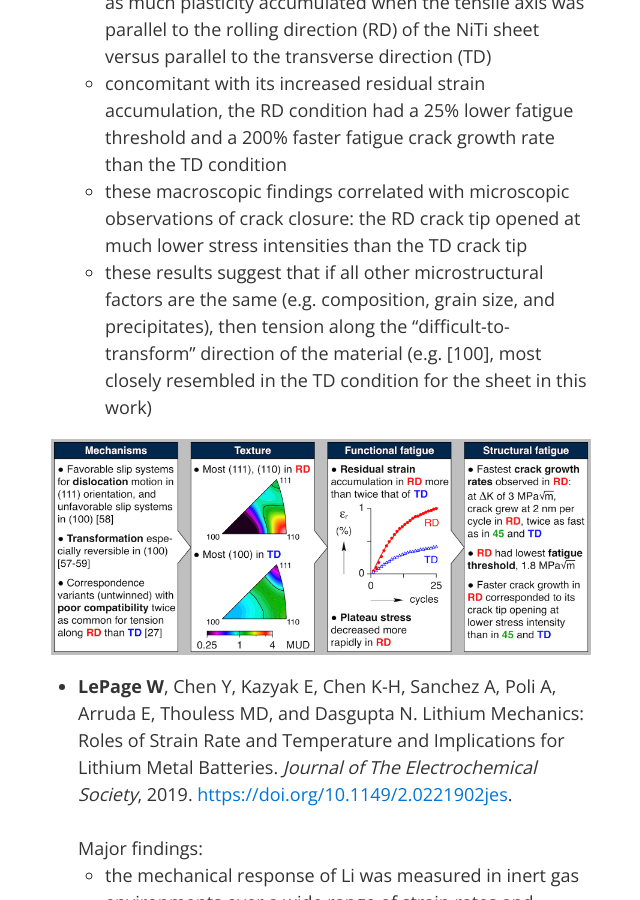
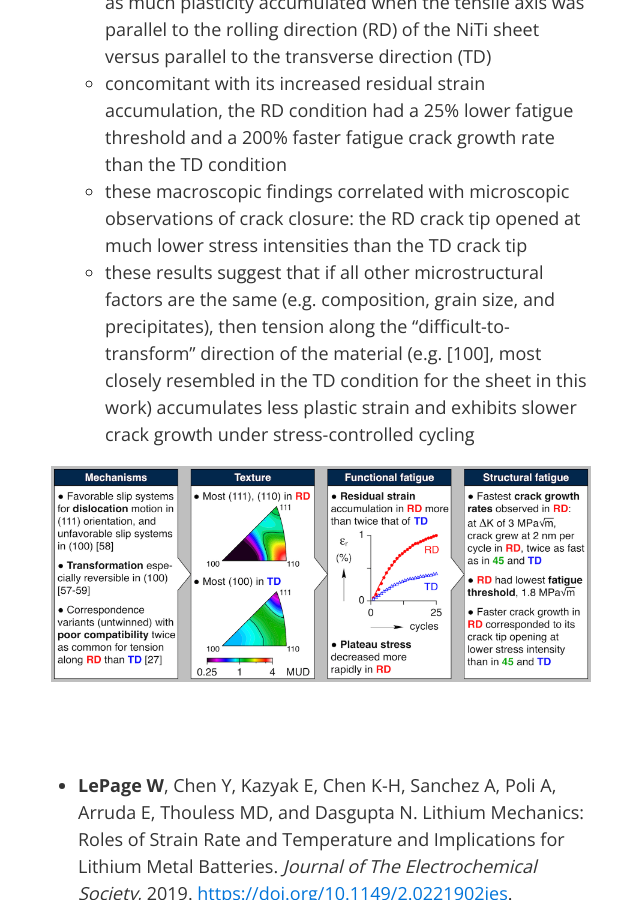
Before and after one commit to wlepage/wlepage.github.io, a Jekyll site: the page built from index.md, in a window 1280 px wide and 900 px high, scrolled down 1293 px. Shown: the whole window, without its empty margins (319-959 px from the left). Built offline with Jekyll 4.4.1, drawn with Linux system fonts in a browser that asks for light colours.

Commit message:
Update index.md

```diff
--- a/index.md
+++ b/index.md
@@ -31,9 +31,11 @@ Major findings:
 	+ during load-unload cycles in uniaxial tension, nearly twice as much plasticity accumulated when the tensile axis was parallel to the rolling direction (RD) of the NiTi sheet versus parallel to the transverse direction (TD)
 	+ concomitant with its increased residual strain accumulation, the RD condition had a 25% lower fatigue threshold and a 200% faster fatigue crack growth rate than the TD condition
 	+ these macroscopic findings correlated with microscopic observations of crack closure: the RD crack tip opened at much lower stress intensities than the TD crack tip
-	+ these results suggest that if all other microstructural factors are the same (e.g. composition, grain size, and precipitates), then tension along the "difficult-to-transform" direction of the material (e.g. \[100], most closely resembled in the TD condition for the sheet in this work)
+	+ these results suggest that if all other microstructural factors are the same (e.g. composition, grain size, and precipitates), then tension along the "difficult-to-transform" direction of the material (e.g. \[100], most closely resembled in the TD condition for the sheet in this work) accumulates less plastic strain and exhibits slower crack growth under stress-controlled cycling
 
 ![Effects of texture on functional and structural fatigue of NiTi](img/TOC_texturefatigue.png "Effects of texture on functional and structural fatigue of NiTi")
+
+<br /><br />
 
 + __LePage W__, Chen Y, Kazyak E, Chen K-H, Sanchez A, Poli A, Arruda E, Thouless MD, and Dasgupta N. Lithium Mechanics: Roles of Strain Rate and Temperature and Implications for Lithium Metal Batteries. _Journal of The Electrochemical Society_, 2019. [https://doi.org/10.1149/2.0221902jes](https://doi.org/10.1149/2.0221902jes).<br /><br />
 Major findings:
@@ -42,6 +44,8 @@ Major findings:
 	+ power-law creep is the dominant deformation mechanism over a wide range of battery-relevant conditions
 
 ![Lithium mechanics](img/TOC_LiMechanics.png "Lithium mechanics")
+
+<br /><br />
 
 + __LePage W__, Ahadi A, Lenthe W, Sun QP, Pollock T, Shaw J, Daly S. Grain size effects on NiTi shape memory alloy fatigue crack growth. _Journal of Materials Research_, (invited feature paper), 2018. [https://doi.org/10.1557/jmr.2017.395](https://doi.org/10.1557/jmr.2017.395)<br /><br />
 Major findings:
```
